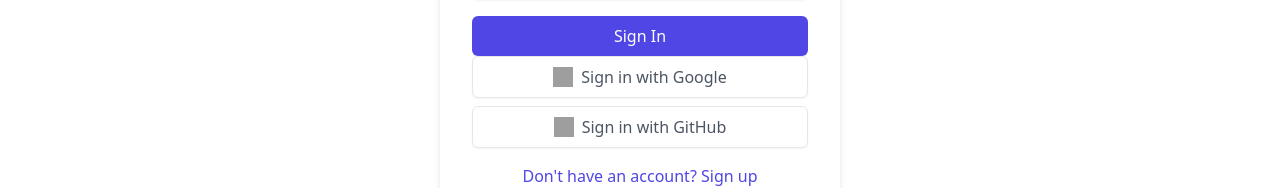
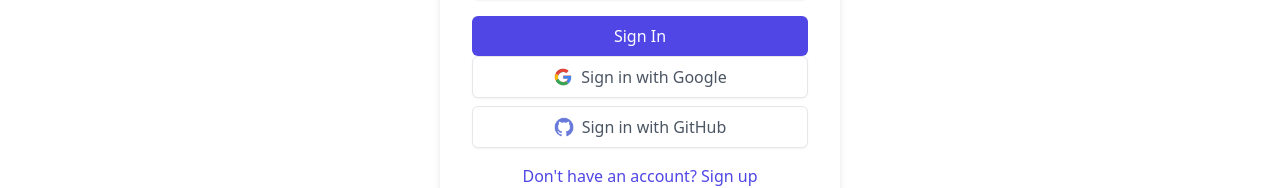
Before and after one commit to realsaksham/Trackademia, a React (Create React App) app: page /login in a window 1280 px wide. Shown: the part 486-674 px from the top of the page. Built offline with nearby package versions, Linux system fonts and the light colour scheme; no server answers; grey boxes are pictures that could not be loaded.

Commit message:
added google and github logo

```diff
--- a/src/components/Login.js
+++ b/src/components/Login.js
@@ -3,6 +3,9 @@ import { auth, googleProvider, githubProvider, db } from '../config/firebaseConf
 import { signInWithEmailAndPassword, signInWithPopup, createUserWithEmailAndPassword } from 'firebase/auth';
 import { doc, setDoc } from "firebase/firestore"; // Import Firestore functions
 import './Login.css'; // Import your CSS file
+import googleLogo from '../img/googlelogo.png';
+import githubLogo from '../img/githublogo.png';
+
 
 const Login = () => {
     const [email, setEmail] = useState('');
@@ -141,11 +144,11 @@ const Login = () => {
 
                   <div className="space-y-2">
                       <button onClick={handleGoogleLogin} className="w-full flex items-center justify-center px-4 py-2 text-gray-600 bg-white border rounded-md shadow-sm hover:bg-gray-50">
-                          <img src="../img/googlelogo.png" alt="Google" className="w-5 h-5 mr-2" />
+                          <img src={googleLogo} alt="Google" className="w-5 h-5 mr-2" />
                           Sign in with Google
                       </button>
                       <button onClick={handleGithubLogin} className="w-full flex items-center justify-center px-4 py-2 text-gray-600 bg-white border rounded-md shadow-sm hover:bg-gray-50">
-                          <img src="../img/githublogo.png" alt="GitHub" className="w-5 h-5 mr-2" />
+                          <img src={githubLogo} alt="GitHub" className="w-5 h-5 mr-2" />
                           Sign in with GitHub
                       </button>
                   </div>
```
